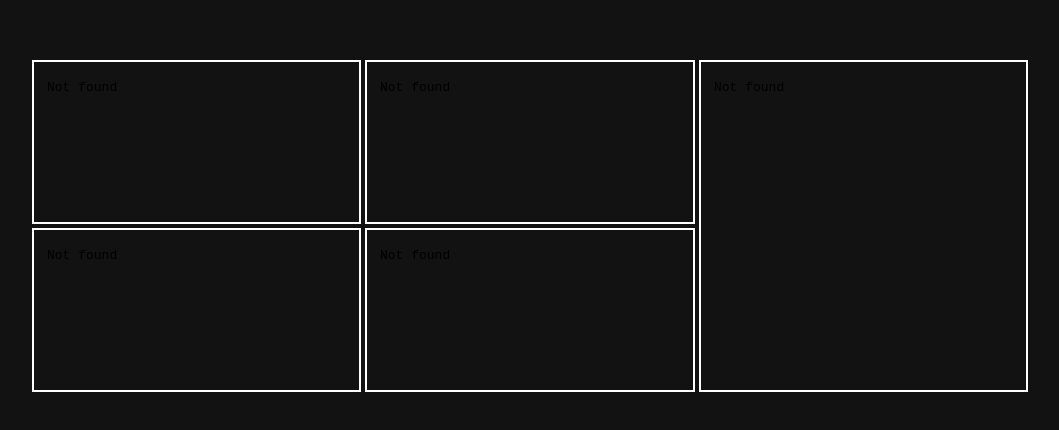
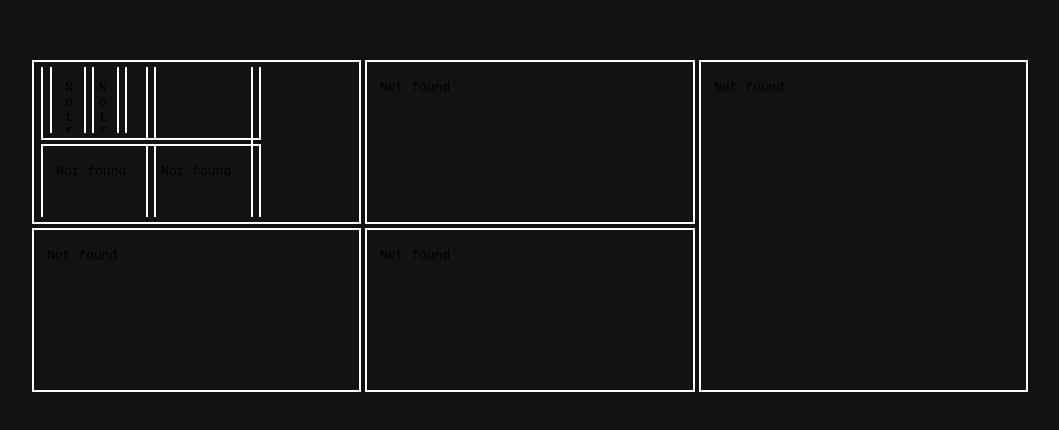
Before and after one commit to CODERGU7/Web-Tech-Assignment, a plain HTML site: page index.html in a window 1280 px wide. Shown: the part 174-604 px from the top of the page, without its empty margins (110-1169 px from the left). Drawn offline with Linux system fonts and the light colour scheme.

Commit message:
Update index.html

```diff
--- a/index.html
+++ b/index.html
@@ -11,7 +11,7 @@
     <div class="container">
         <div class="first">
             <div class="row">
-                <iframe src="./physics.html"></iframe>
+                <iframe src="./"></iframe>
             </div>
             <div class="row">
                 <iframe src="./chemistry.html"></iframe>
```
